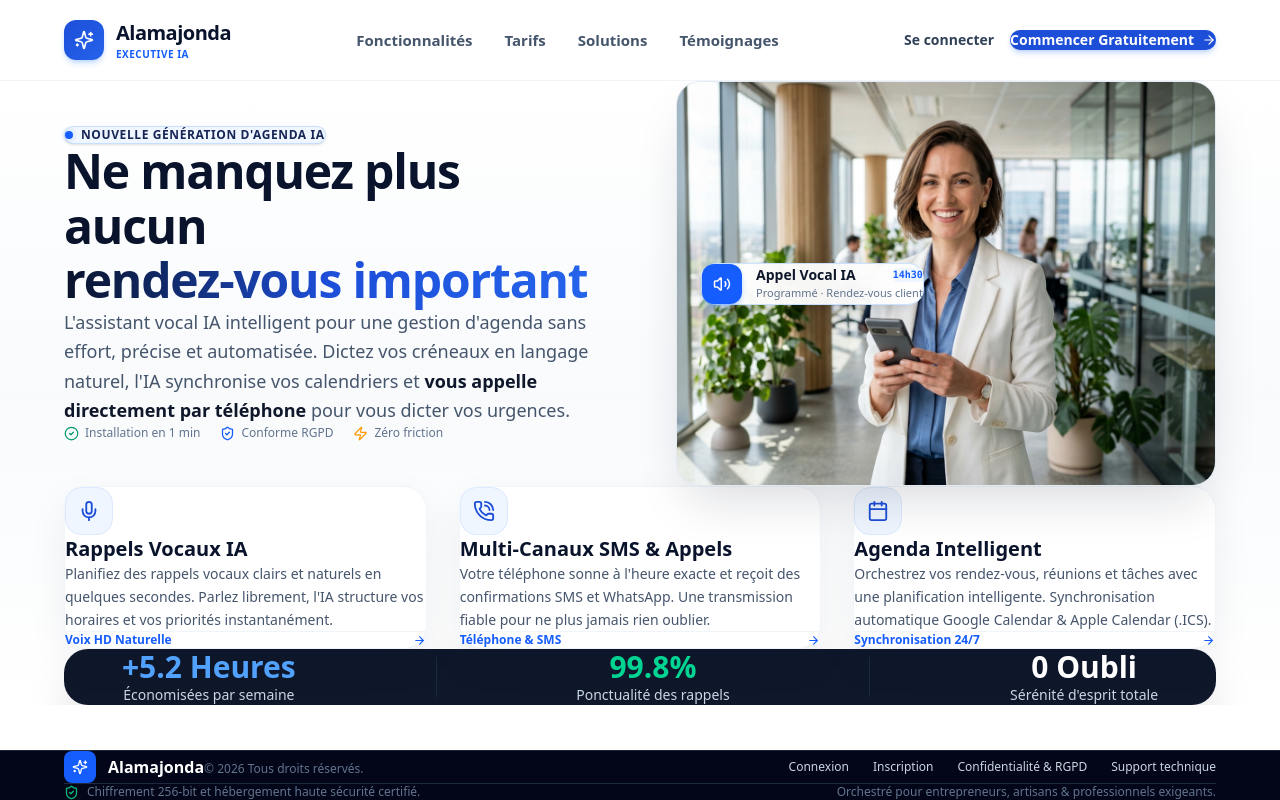
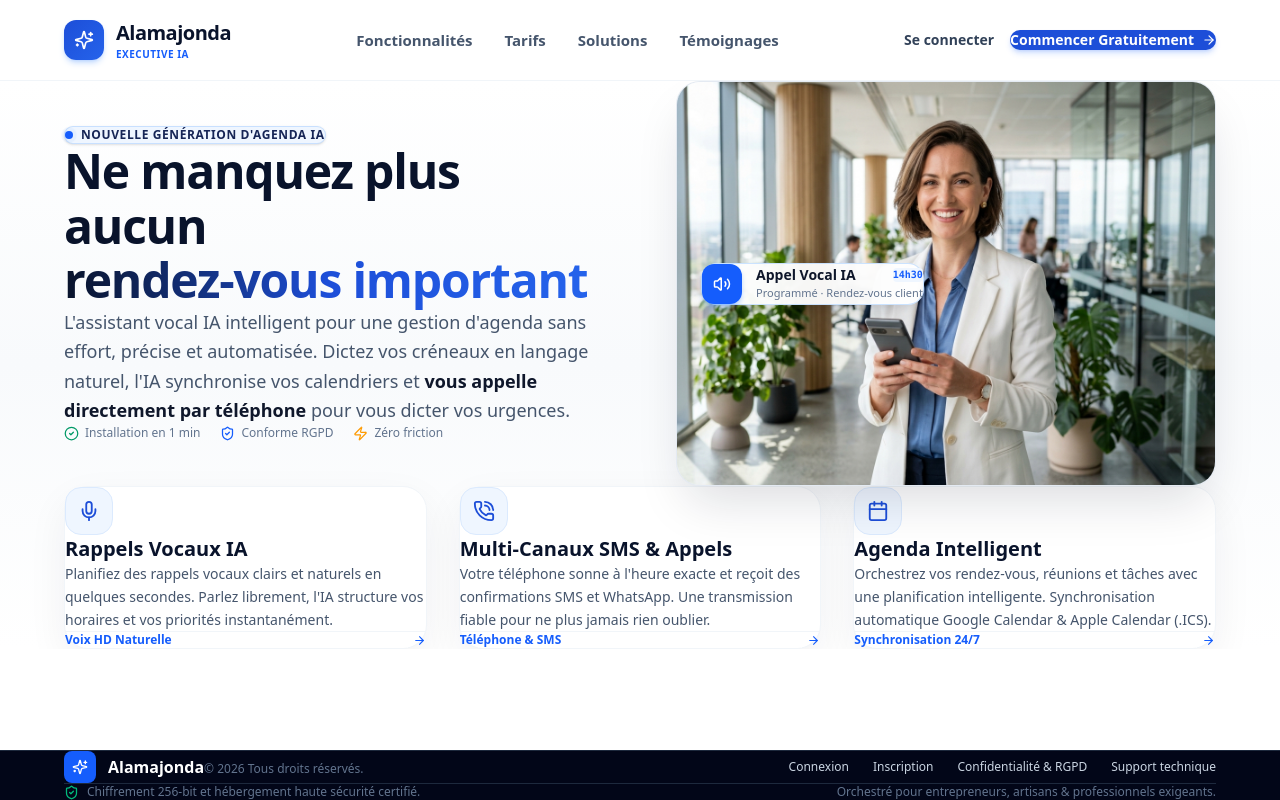
Before and after one commit to imorousalem8-sys/agenda, a Next.js app: page / in a window 1280 px wide. Built offline with nearby package versions, Linux system fonts and the light colour scheme.

Commit message:
fix: remove dark metrics banner from landing page

```diff
--- a/components/landing/Hero.tsx
+++ b/components/landing/Hero.tsx
@@ -231,26 +231,6 @@ export default function Hero() {
 
         </div>
 
-        {/* =========================================================
-            3. BANDEAU DE MÉTRIQUES & GAIN DE TEMPS
-           ========================================================= */}
-        <div className="mt-14 sm:mt-20 p-6 sm:p-8 rounded-3xl bg-slate-900 text-white shadow-2xl flex flex-col sm:flex-row items-center justify-around gap-6 text-center">
-          <div>
-            <div className="text-2xl sm:text-3xl font-black text-blue-400 mb-1">+5.2 Heures</div>
-            <div className="text-xs sm:text-sm text-slate-300 font-medium">Économisées par semaine</div>
-          </div>
-          <div className="w-[1px] h-10 bg-slate-800 hidden sm:block" />
-          <div>
-            <div className="text-2xl sm:text-3xl font-black text-emerald-400 mb-1">99.8%</div>
-            <div className="text-xs sm:text-sm text-slate-300 font-medium">Ponctualité des rappels</div>
-          </div>
-          <div className="w-[1px] h-10 bg-slate-800 hidden sm:block" />
-          <div>
-            <div className="text-2xl sm:text-3xl font-black text-white mb-1">0 Oubli</div>
-            <div className="text-xs sm:text-sm text-slate-300 font-medium">Sérénité d&apos;esprit totale</div>
-          </div>
-        </div>
-
       </div>
     </section>
   );
```
